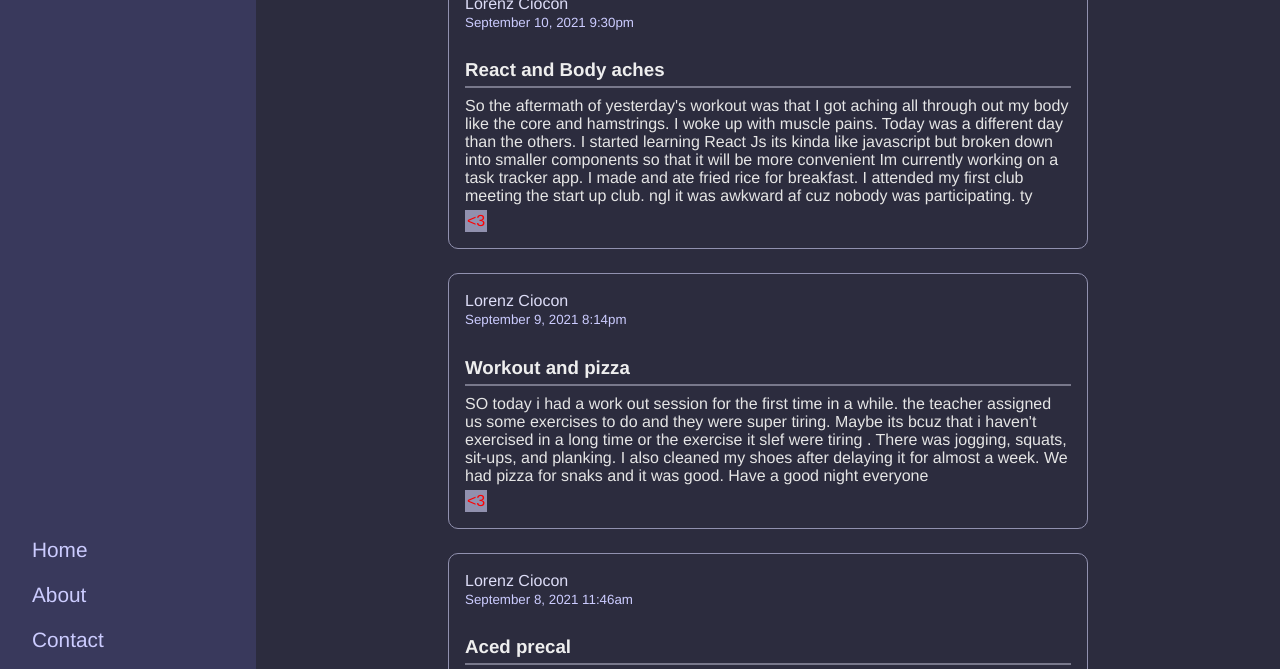
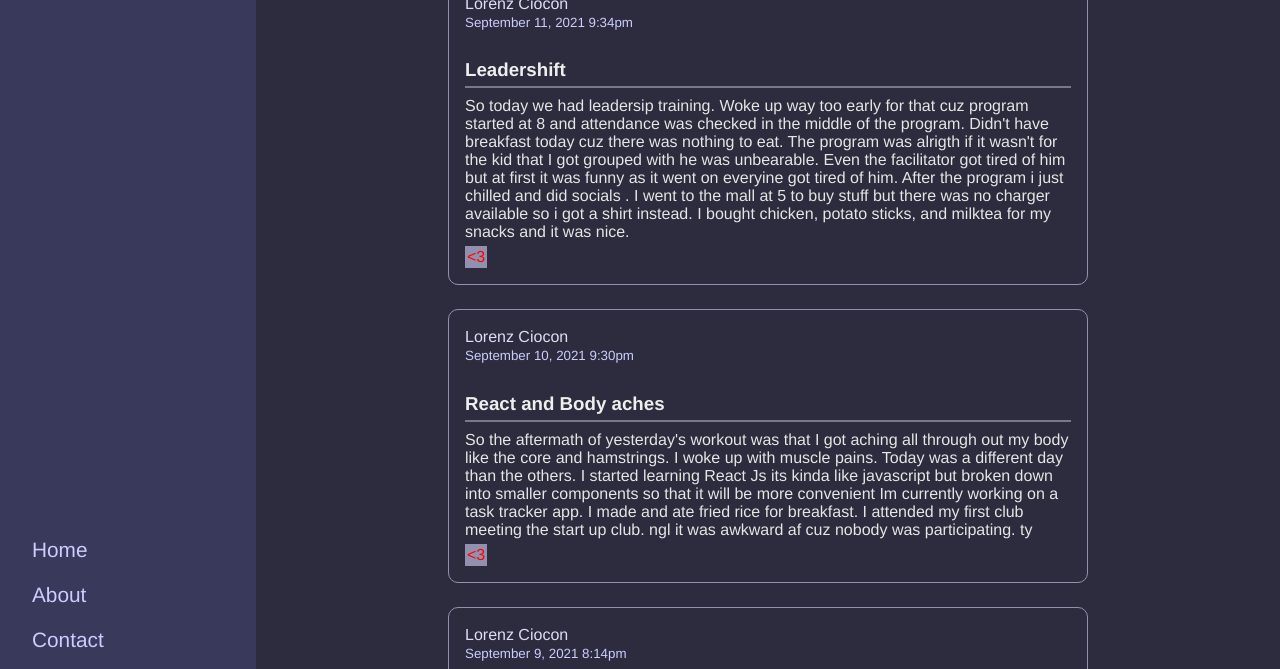
Before and after one commit to liliput35/Ciocons-Blog, a plain HTML site: page index.html in a window 1280 px wide. Shown: the part 56-725 px from the top of the page. Drawn offline with Linux system fonts and the light colour scheme.

Commit message:
Update index.html

```diff
--- a/index.html
+++ b/index.html
@@ -27,6 +27,19 @@
 
         <section class="main">
             <h1 class="header">Ciocon's Blog</h1>
+
+            <div class="blogpost">
+                <div class="profile">
+                    <img src="" alt=""><a href="">Lorenz Ciocon</a>
+                </div>
+                <small class="small">September 11, 2021 9:34pm</small>
+                <h3>Leadershift</h3>
+                <p>So today we had leadersip training. Woke up way too early for that cuz program started at 8 and attendance was checked in the middle of the program.
+                Didn't have breakfast today cuz there was nothing to eat. The program was alrigth if it wasn't for the kid that I got grouped with
+                 he was unbearable. Even the facilitator got tired of him but at first it was funny as it went on everyine got tired of him. After the program i just chilled and did socials
+                . I went to the mall at 5 to buy stuff but there was no charger available so i got a shirt instead. I bought chicken, potato sticks, and milktea for my snacks and it was nice.</p>
+                <button class="like"><3</button>
+            </div>
 
              <div class="blogpost">
                 <div class="profile">
```
